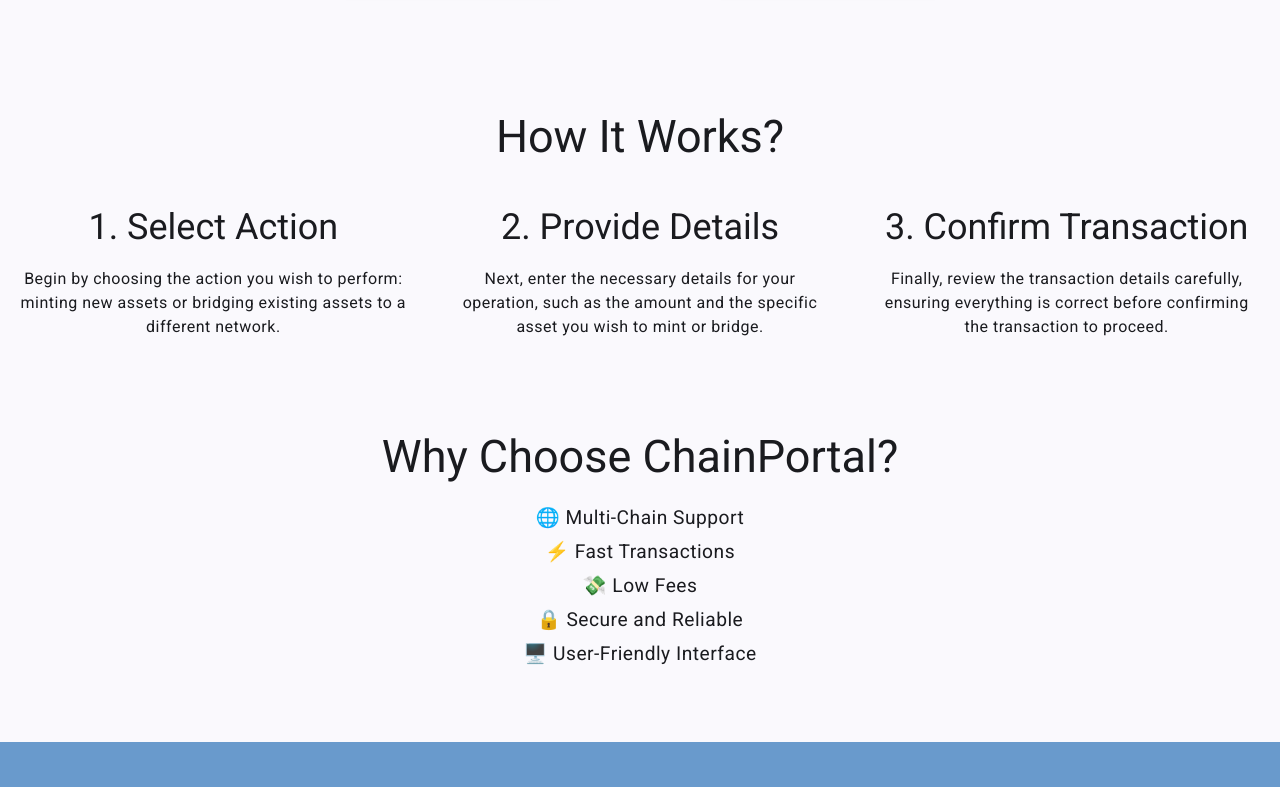
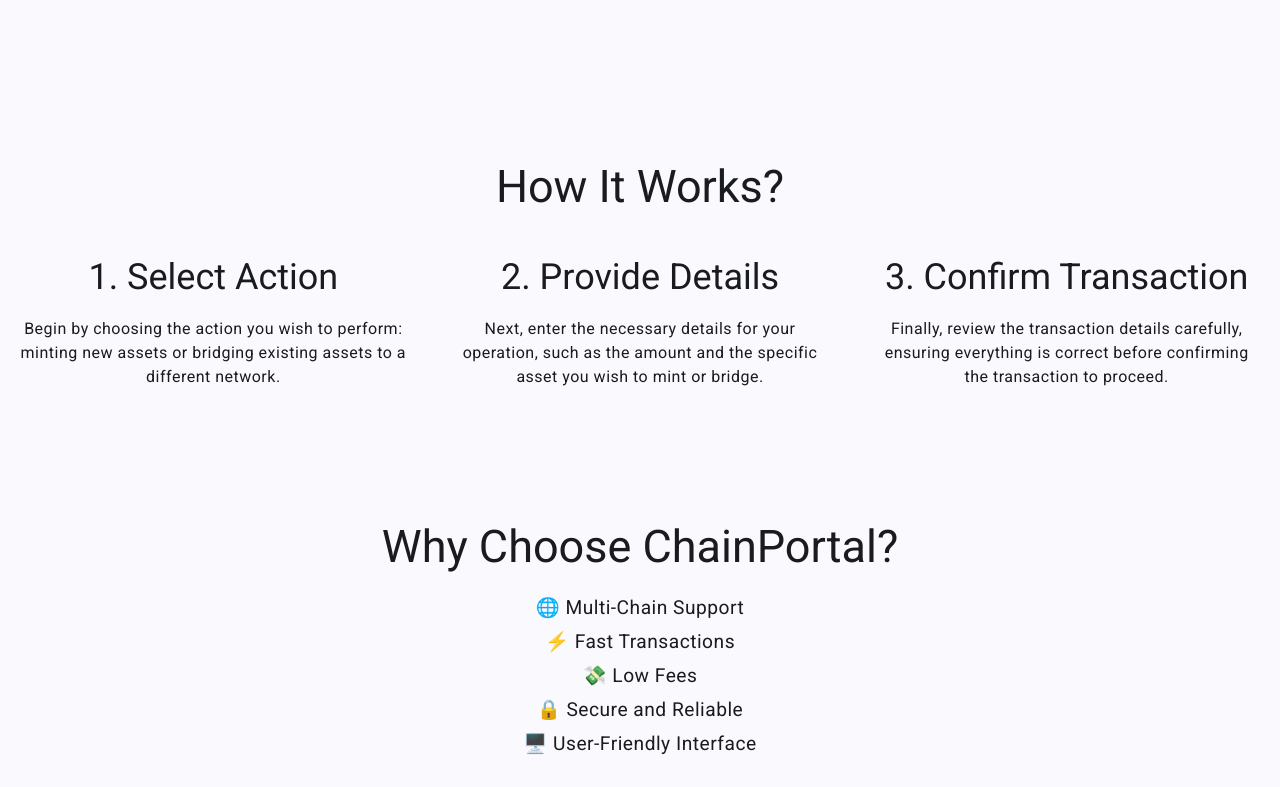
Before and after one commit to davidkakov111/ChainPortalCli, an Angular app: page / in a window 1280 px wide. Shown: the part 689-1476 px from the top of the page. Built offline with nearby package versions, Linux system fonts and the light colour scheme.

Commit message:
homepage margins

```diff
--- a/src/app/modules/core/components/home/home.component.scss
+++ b/src/app/modules/core/components/home/home.component.scss
@@ -52,6 +52,8 @@
 // How it works section styles
 .how-it-works {
   text-align: center;
+  margin-top: 50px;
+  margin-bottom: 100px;
 }
 .how-it-works .steps {
   display: flex;
@@ -65,7 +67,7 @@
 
 // Features section styles
 .features {
-  padding: 60px 20px;
+  margin-bottom: 100px;
   text-align: center;
 }
 .features ul {
```
